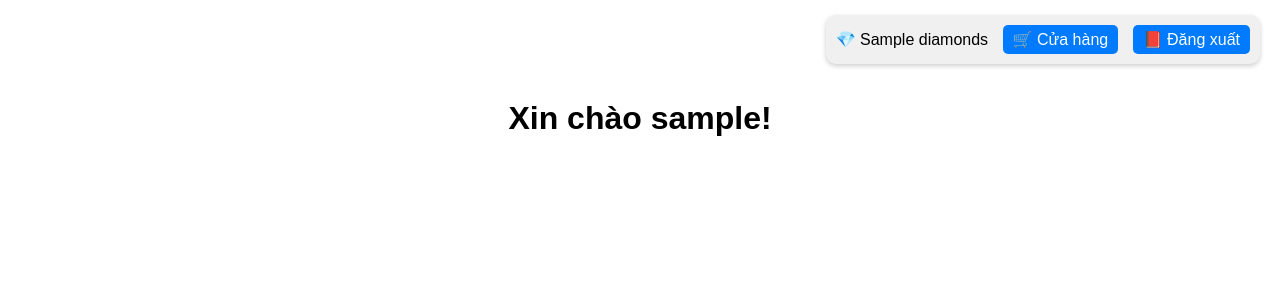
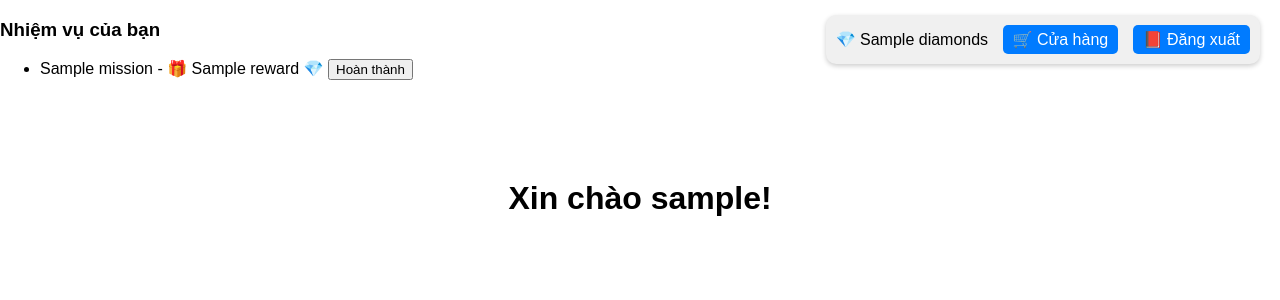
Before and after one commit to phamthienan123/my-web-game-new12345, a Flask app: template templates/dashboard.html in a window 1280 px wide. Shown: the top 300 px of the page. Run offline with Flask 3, Linux system fonts and the light colour scheme; the template is opened without the code that fills it: most values are stand-ins (such as "Sample title", 1, 10 or a date in 2020); parts of the project's set-up code (start-up, migrations or seed data) failed here and were passed over.

Commit message:
Update dashboard.html

```diff
--- a/templates/dashboard.html
+++ b/templates/dashboard.html
@@ -29,6 +29,21 @@
             border-radius: 5px;
         }
     </style>
+    <h3>Nhiệm vụ của bạn</h3>
+<ul>
+{% for mission in missions %}
+    <li>
+        {{ mission.title }} - 🎁 {{ mission.reward }} 💎
+        {% if not mission.completed %}
+            <form method="POST" action="/complete_mission/{{ loop.index0 }}" style="display:inline;">
+                <button type="submit">Hoàn thành</button>
+            </form>
+        {% else %}
+            ✅ Đã hoàn thành
+        {% endif %}
+    </li>
+{% endfor %}
+</ul>
 </head>
 <body>
     <div class="top-bar">
```
